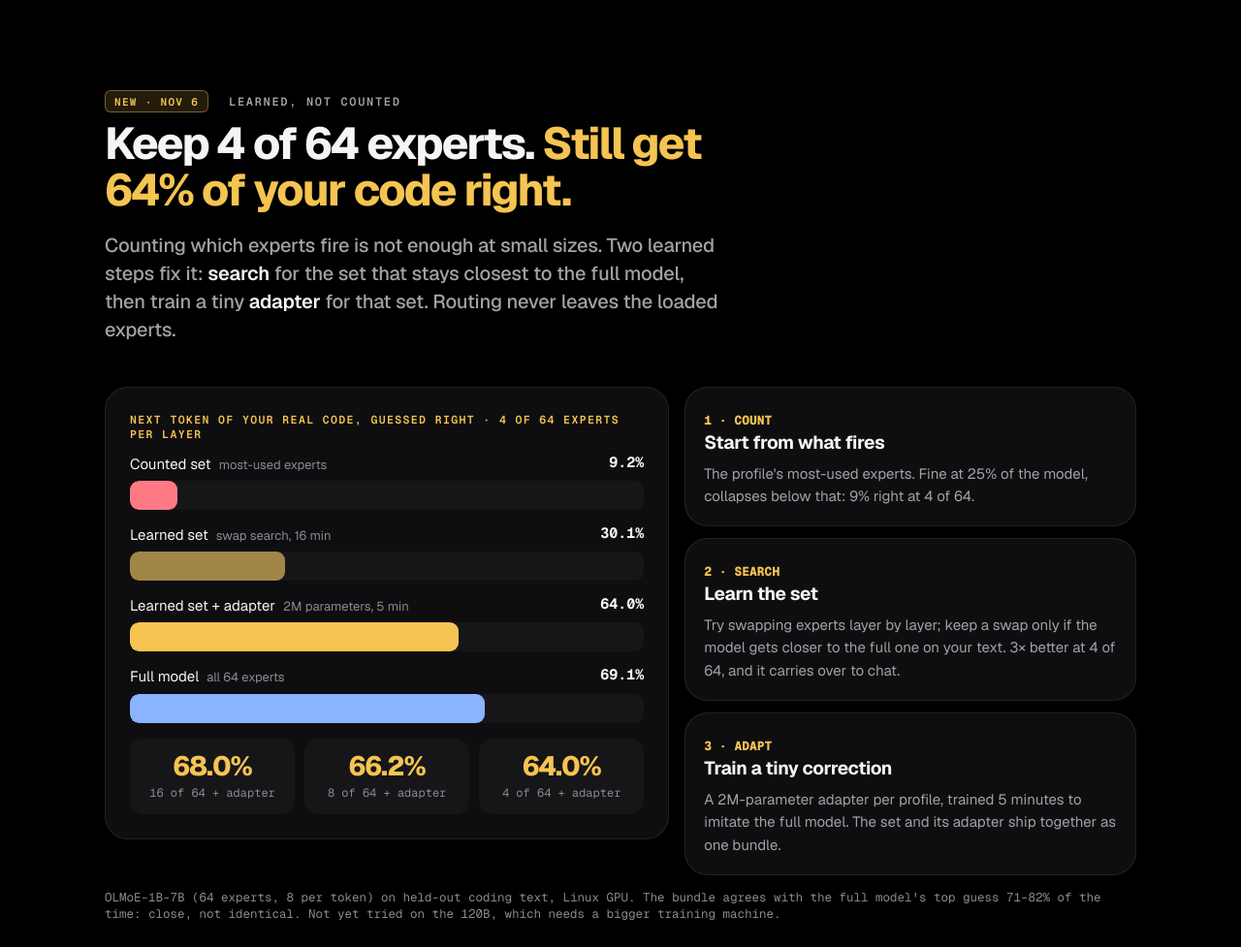
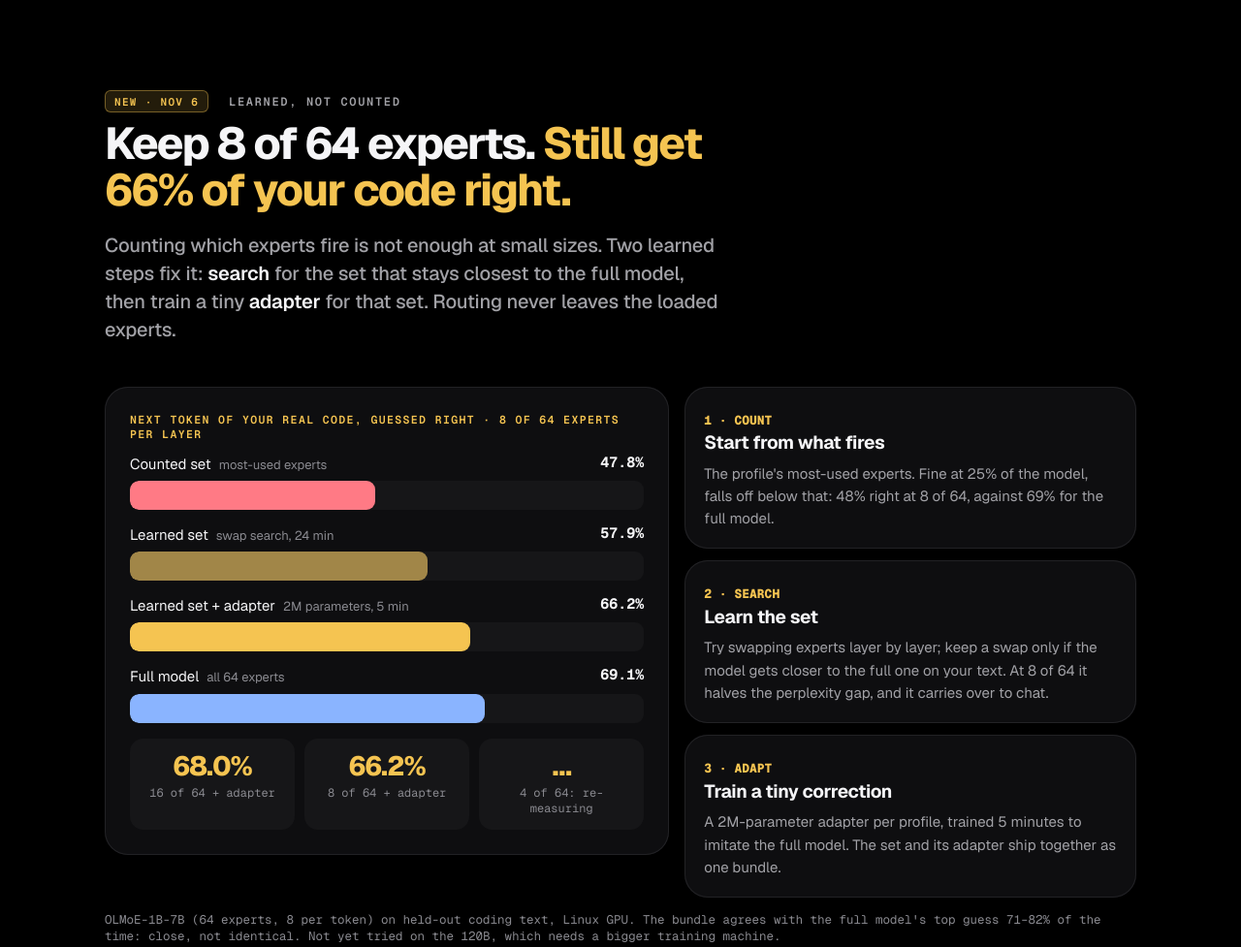
Before and after one commit to abhisheksreesaila/omxpert-dispatch, a plain HTML site: page docs/index.html in a window 1280 px wide. Shown: the part 3860-4837 px from the top of the page at 97% size. Drawn offline with Linux system fonts and the light colour scheme.

Commit message:
Correct the 4-of-64 claim: with fewer loaded experts than top-k the mask leaked unloaded experts; headline moves to the valid 8-of-64 numbers
Co-Authored-By: Claude Opus 5.5 <noreply@anthropic.com>

```diff
--- a/docs/index.html
+++ b/docs/index.html
@@ -329,26 +329,26 @@ footer a { color: var(--acc); }
 
   <section id="learned">
     <div class="eyebrow rv"><span class="rtag big">New · Nov 6</span> Learned, not counted</div>
-    <h2 class="rv">Keep 4 of 64 experts. <span class="acc">Still get 64% of your code right.</span></h2>
+    <h2 class="rv">Keep 8 of 64 experts. <span class="acc">Still get 66% of your code right.</span></h2>
     <p class="sub rv">Counting which experts fire is not enough at small sizes. Two learned steps fix it: <b>search</b> for the set that stays closest to the full model, then train a tiny <b>adapter</b> for that set. Routing never leaves the loaded experts.</p>
     <div class="lb">
       <div class="card rv" id="lbars">
-        <span class="k">Next token of your real code, guessed right · 4 of 64 experts per layer</span>
+        <span class="k">Next token of your real code, guessed right · 8 of 64 experts per layer</span>
         <div class="bars">
-          <div class="bar c"><div class="t"><span>Counted set<small>most-used experts</small></span><b>9.2%</b></div><div class="tr"><div class="fl" data-w="9.2"></div></div></div>
-          <div class="bar s"><div class="t"><span>Learned set<small>swap search, 16 min</small></span><b>30.1%</b></div><div class="tr"><div class="fl" data-w="30.1"></div></div></div>
-          <div class="bar a"><div class="t"><span>Learned set + adapter<small>2M parameters, 5 min</small></span><b>64.0%</b></div><div class="tr"><div class="fl" data-w="64.0"></div></div></div>
+          <div class="bar c"><div class="t"><span>Counted set<small>most-used experts</small></span><b>47.8%</b></div><div class="tr"><div class="fl" data-w="47.8"></div></div></div>
+          <div class="bar s"><div class="t"><span>Learned set<small>swap search, 24 min</small></span><b>57.9%</b></div><div class="tr"><div class="fl" data-w="57.9"></div></div></div>
+          <div class="bar a"><div class="t"><span>Learned set + adapter<small>2M parameters, 5 min</small></span><b>66.2%</b></div><div class="tr"><div class="fl" data-w="66.2"></div></div></div>
           <div class="bar f"><div class="t"><span>Full model<small>all 64 experts</small></span><b>69.1%</b></div><div class="tr"><div class="fl" data-w="69.1"></div></div></div>
         </div>
         <div class="sizes">
           <div><b>68.0%</b><span>16 of 64 + adapter</span></div>
           <div><b>66.2%</b><span>8 of 64 + adapter</span></div>
-          <div><b>64.0%</b><span>4 of 64 + adapter</span></div>
+          <div><b>…</b><span>4 of 64: re-measuring</span></div>
         </div>
       </div>
       <div class="steps3">
-        <div class="card rv"><span class="n">1 · COUNT</span><h3>Start from what fires</h3><p>The profile's most-used experts. Fine at 25% of the model, collapses below that: 9% right at 4 of 64.</p></div>
-        <div class="card rv"><span class="n">2 · SEARCH</span><h3>Learn the set</h3><p>Try swapping experts layer by layer; keep a swap only if the model gets closer to the full one on your text. 3× better at 4 of 64, and it carries over to chat.</p></div>
+        <div class="card rv"><span class="n">1 · COUNT</span><h3>Start from what fires</h3><p>The profile's most-used experts. Fine at 25% of the model, falls off below that: 48% right at 8 of 64, against 69% for the full model.</p></div>
+        <div class="card rv"><span class="n">2 · SEARCH</span><h3>Learn the set</h3><p>Try swapping experts layer by layer; keep a swap only if the model gets closer to the full one on your text. At 8 of 64 it halves the perplexity gap, and it carries over to chat.</p></div>
         <div class="card rv"><span class="n">3 · ADAPT</span><h3>Train a tiny correction</h3><p>A 2M-parameter adapter per profile, trained 5 minutes to imitate the full model. The set and its adapter ship together as one bundle.</p></div>
       </div>
     </div>
@@ -365,8 +365,8 @@ footer a { color: var(--acc); }
       <div class="evr"><div class="c">Placing predicted experts beats the default split<small>2×RTX 3090, exact output, vs llama.cpp's split by layer</small></div><div class="n">32% faster</div><span class="st y">Supported</span></div>
       <div class="evr"><div class="c">120B on a 16 GB Mac, borrowing loaded neighbours<small>gpt-oss-120b, λ=1, +8.3% perplexity; λ=0.5: 1.46× for +2.0%</small></div><div class="n">1.04 → 2.96</div><span class="st y">Supported</span></div>
       <div class="evr"><div class="c">Your experts drift<small>Share of the coding hot set that changed within weeks: re-profile</small></div><div class="n">25–28%</div><span class="st y">Supported</span></div>
-      <div class="evr"><div class="c">Learned by search beats counting<small>Swap search scored by closeness to the full model; 4 of 64 experts, next code token right</small></div><div class="n">9% → 30%</div><span class="st y">Supported</span></div>
-      <div class="evr"><div class="c">A tiny adapter per profile recovers the rest<small>2M parameters, 5 min; 4 of 64 experts: 64.0% vs the full model's 69.1% (small model)</small></div><div class="n">64% vs 69%</div><span class="st y">Supported</span></div>
+      <div class="evr"><div class="c">Learned by search beats counting<small>Swap search scored by closeness to the full model; 8 of 64 experts, next code token right</small></div><div class="n">48% → 58%</div><span class="st y">Supported</span></div>
+      <div class="evr"><div class="c">A tiny adapter per profile recovers the rest<small>2M parameters, 5 min; 8 of 64 experts: 66.2% vs the full model's 69.1% (small model)</small></div><div class="n">66% vs 69%</div><span class="st y">Supported</span></div>
       <div class="evr"><div class="c">The steered 120B writes working code<small>8 graded coding tasks with hidden tests, gpt-oss-120b on the 16 GB Mac, λ=1 and λ=0.5</small></div><div class="n">7/8 · 8/8</div><span class="st y">Supported</span></div>
       <div class="evr"><div class="c">Gradient-learned expert gates<small>Relaxed gates never fully close; the strict set they pick collapses</small></div><div class="n">no</div><span class="st x">Failed</span></div>
       <div class="evr"><div class="c">A learned bias per expert beats one dial<small>Learning which experts stay close helped a little</small></div><div class="n">no</div><span class="st p">Not yet</span></div>
```
Also changed, not shown: 1 other file.
